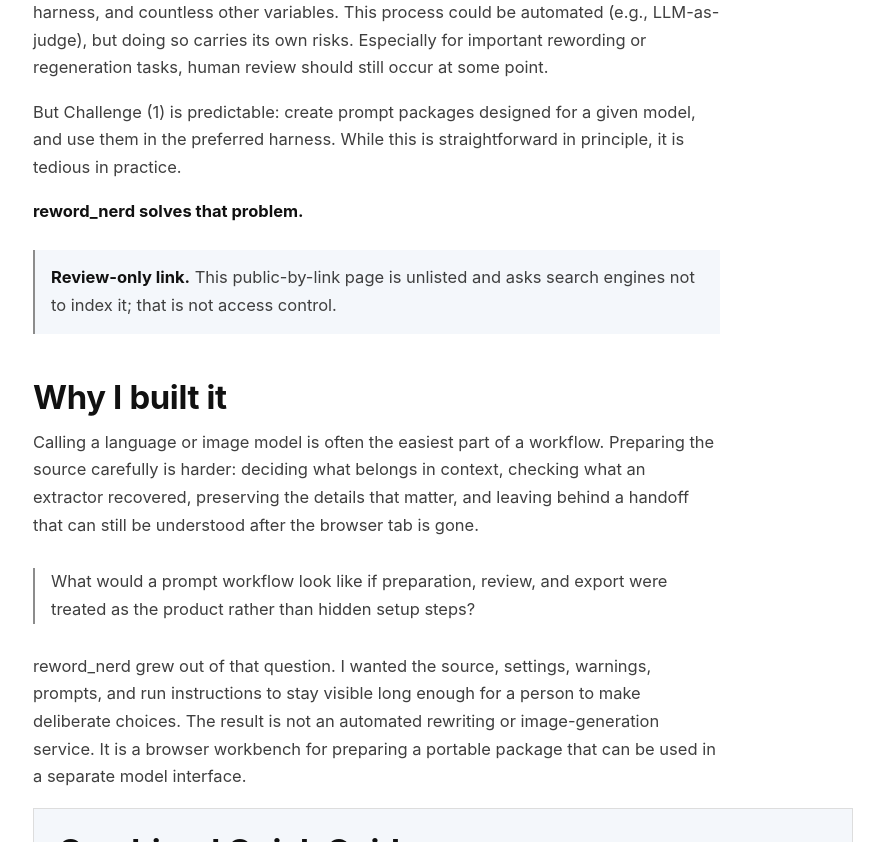
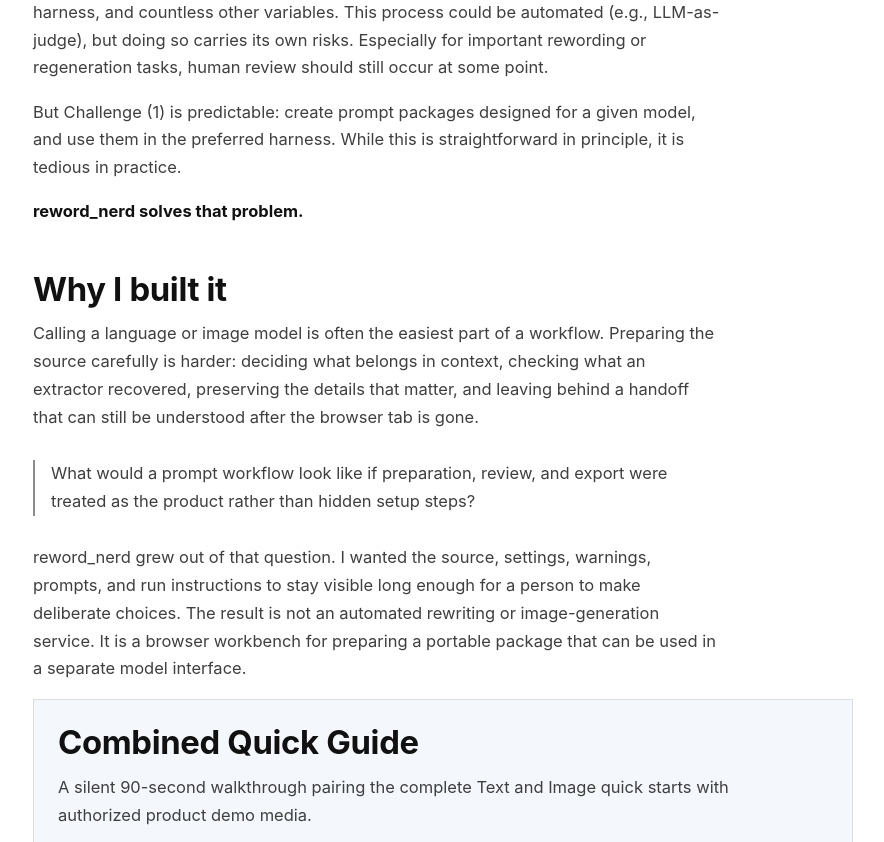
Before and after one commit to ryanjosephkamp/blog, a Jekyll site: the page built from articles/reword-nerd.md, in a window 1280 px wide, cut to the strip 1203-2045 px from the top of the page. Shown: the whole strip, without its empty margins (117-1001 px from the left). Built offline with Jekyll 4.4.1, drawn with Linux system fonts in a browser that asks for light colours.

Commit message:
Publish reword_nerd as second blog post (#16)
Removes review-only indexing restrictions, adds the article to both public indexes, and preserves the YouTube placeholder and approved media.

```diff
--- a/articles/reword-nerd.md
+++ b/articles/reword-nerd.md
@@ -49,10 +46,6 @@ storage_free: true
       practice.
     </p>
     <p><strong>reword_nerd solves that problem.</strong></p>
-    <p class="film-review__notice" role="note">
-      <strong>Review-only link.</strong> This public-by-link page is unlisted and asks search
-      engines not to index it; that is not access control.
-    </p>
   </header>
 
   <section class="film-review__essay" aria-labelledby="why-i-built-it">
--- a/assets/css/site.css
+++ b/assets/css/site.css
@@ -753,13 +753,6 @@ th {
   margin-top: 0.45rem;
 }
 
-.film-review__notice {
-  margin: 1.5rem 0 0;
-  padding: 0.9rem 1rem;
-  border-left: 2px solid var(--line-strong);
-  background: var(--accent-soft);
-}
-
 .film-review__film {
   max-width: 820px;
   margin: 0 0 2rem;
```
Also changed, not shown: other parts of articles/reword-nerd.md (+0 -3 lines), articles/index.md (+4 -0 lines), index.md (+4 -0 lines), tests/reword-nerd-review.test.mjs (+21 -6 lines).
